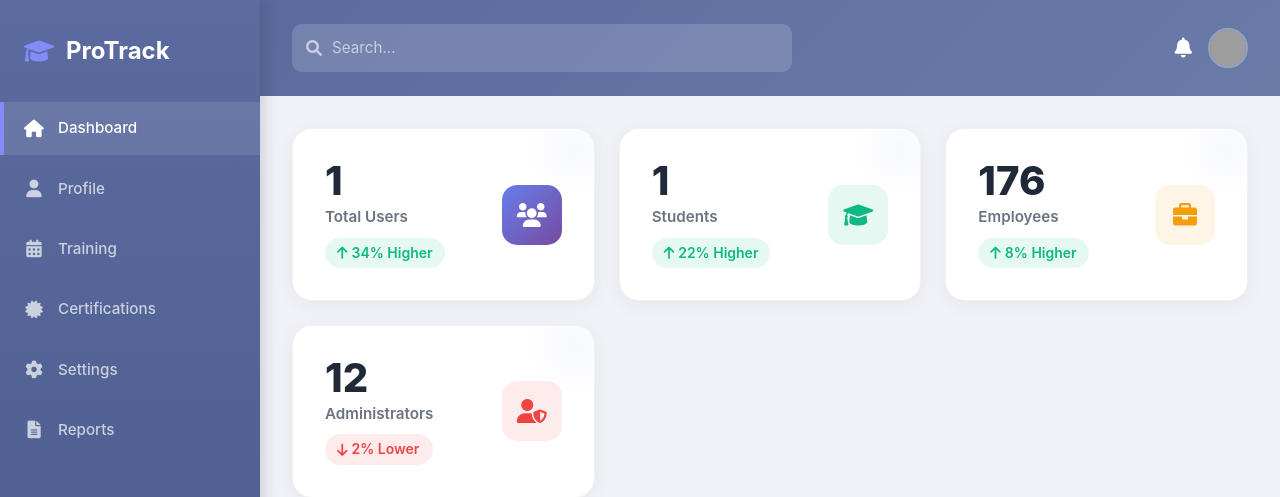
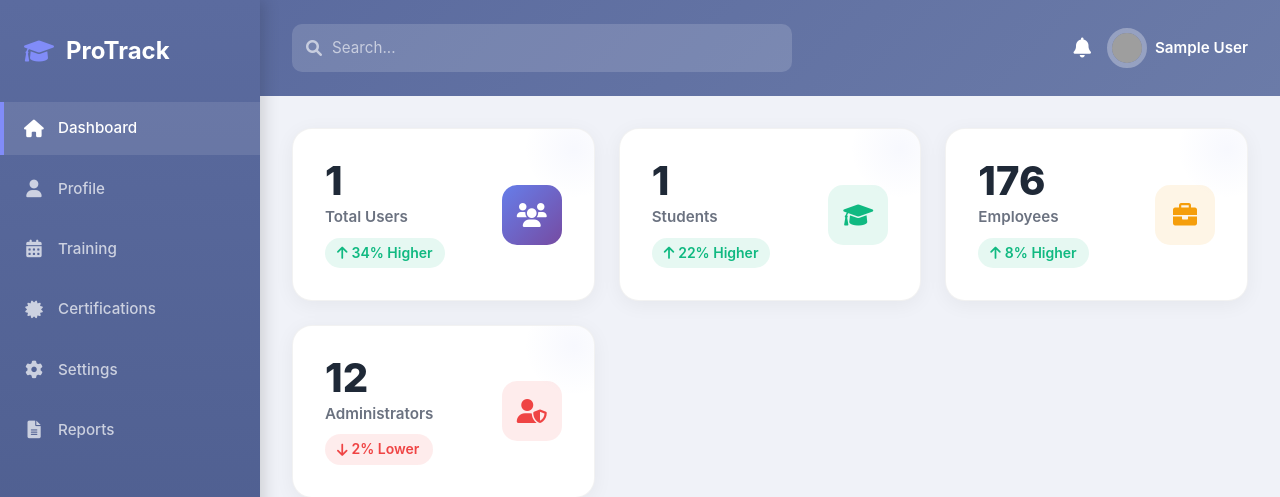
Before and after one commit to trixieann30/ProTrack, a Django app: page /dashboard/ in a window 1280 px wide. Shown: the top 497 px of the page. Run offline with Django 5.2, Linux system fonts and the light colour scheme; the visitor is signed in with stand-in values (Sample User, id 1); data comes from the database, SQL or seed files in the repository; grey boxes are pictures that could not be loaded.

Commit message:
updated dashboard avatar

```diff
--- a/static/css/style.css
+++ b/static/css/style.css
@@ -822,9 +822,27 @@ footer {
 }
 
 .dashboard-user {
+    /* Existing styles: ensure it remains a flex container */
     display: flex;
     align-items: center;
-    gap: 1rem;
+    gap: 1rem; /* Space between notifications bell and user info container */
+}
+.dashboard-info {
+    display: flex;
+    align-items: center;
+    gap: 2rem; /* Space between the user name and the avatar */
+}
+.dashboard-info .user-name {
+    font-size: 0.95rem;
+    font-weight: 400; /* Regular weight */
+    color: white !important; /* Matches header background color scheme */
+    margin: 0 0 0 .5rem !important;
+    /* Hide the name on very small screens (d-none d-md-inline from template handles this,
+       but keeping this rule here for completeness if that class is removed) */
+}
+.dashboard-info .user-name strong {
+    font-weight: 600; /* Bolder name for prominence */
+    color: white !important;
 }
 
 .dashboard-notifications {
@@ -840,15 +858,15 @@ footer {
 }
 
 .dashboard-avatar {
+    /* Existing styles: Ensure consistency for the avatar */
     width: 40px;
     height: 40px;
     border-radius: 50%;
     object-fit: cover;
-    border: 2px solid rgba(255, 255, 255, 0.3);
+    border: 5px solid rgba(255, 255, 255, 0.3);
     cursor: pointer;
     transition: all var(--transition-base);
 }
-
 .dashboard-avatar:hover {
     border-color: white;
     transform: scale(1.05);
--- a/templates/dashboard/base_dashboard.html
+++ b/templates/dashboard/base_dashboard.html
@@ -6,17 +6,13 @@
     <meta name="viewport" content="width=device-width, initial-scale=1.0">
     <title>{% block title %}Dashboard - ProTrack{% endblock %}</title>
 
-    <!-- Bootstrap CSS -->
     <link href="https://cdn.jsdelivr.net/npm/bootstrap@5.1.3/dist/css/bootstrap.min.css" rel="stylesheet">
-    <!-- Font Awesome -->
     <link href="https://cdnjs.cloudflare.com/ajax/libs/font-awesome/6.0.0/css/all.min.css" rel="stylesheet">
-    <!-- Custom CSS -->
     <link rel="stylesheet" href="{% static 'css/style.css' %}">
 
     {% block extra_css %}{% endblock %}
 </head>
 <body>
-    <!-- Sidebar -->
     <aside class="sidebar">
         <div class="sidebar-brand">
             <i class="fas fa-graduation-cap"></i>
@@ -70,9 +66,7 @@
         </div>
     </aside>
 
-    <!-- Main Dashboard Wrapper -->
     <div class="dashboard-wrapper">
-        <!-- Dashboard Header -->
         <header class="dashboard-header">
             <div class="dashboard-search">
                 <i class="fas fa-search"></i>
@@ -83,13 +77,28 @@
                 <div class="dashboard-notifications">
                     <i class="fas fa-bell"></i>
                 </div>
-                <img src="https://ui-avatars.com/api/?name={{ user.get_full_name|default:user.username }}&background=667eea&color=fff"
-                     alt="User Avatar"
-                     class="dashboard-avatar">
+
+                <div class="dashboard-info">
+
+                    <a href="{% url 'accounts:profile' %}" class="d-flex align-items-center text-decoration-none">
+                        {% if user.profile_picture %}
+                            <img src="{{ user.profile_picture.url }}"
+                                 alt="{{ user.get_full_name|default:user.username }}'s Avatar"
+                                 class="dashboard-avatar">
+                        {% else %}
+                            <img src="https://ui-avatars.com/api/?name={{ user.get_full_name|default:user.username }}&background=667eea&color=fff"
+                                 alt="User Avatar"
+                                 class="dashboard-avatar">
+                        {% endif %}
+
+                        <span class="user-name d-none d-md-inline">
+                            <strong>{{   user.get_full_name|default:user.username }}</strong>
+                        </span>
+                    </a>
+                    </div>
             </div>
         </header>
 
-        <!-- Messages -->
         {% if messages %}
         <div class="dashboard-content">
             {% for message in messages %}
@@ -101,16 +110,13 @@
         </div>
         {% endif %}
 
-        <!-- Dashboard Content -->
         <div class="dashboard-content">
             {% block content %}
             {% endblock %}
         </div>
     </div>
 
-    <!-- Bootstrap JS -->
     <script src="https://cdn.jsdelivr.net/npm/bootstrap@5.1.3/dist/js/bootstrap.bundle.min.js"></script>
-    <!-- Custom JS -->
     <script src="{% static 'js/main.js' %}"></script>
 
     {% block extra_js %}{% endblock %}
```
